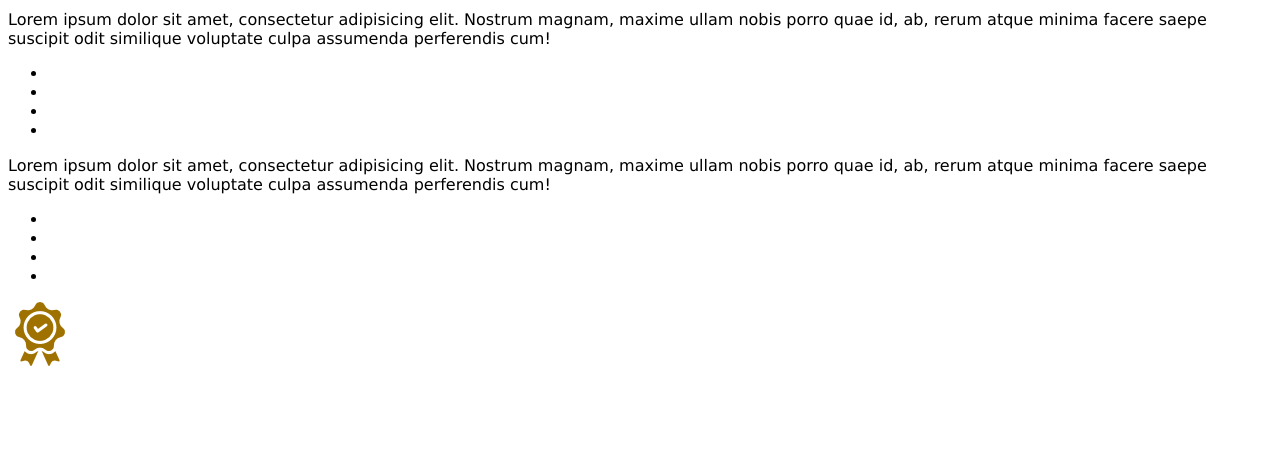
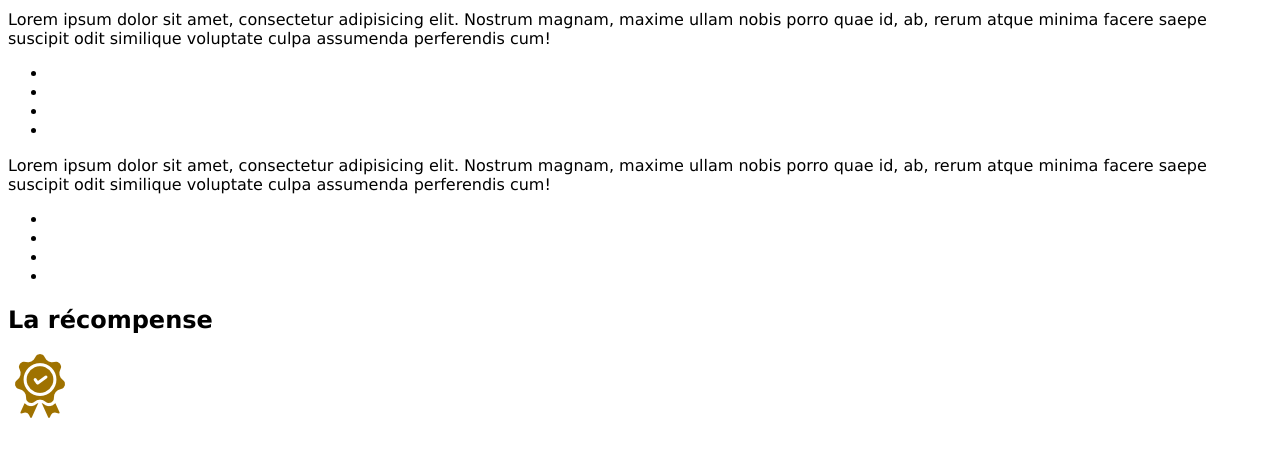
Before and after one commit to valbargue/clone_mon_site_web, a plain HTML site: page index.html in a window 1280 px wide. Shown: the part 110-566 px from the top of the page. Drawn offline with Linux system fonts and the light colour scheme.

Commit message:
amodification du html

```diff
--- a/index.html
+++ b/index.html
@@ -32,6 +32,7 @@
             <li></li>
         </ul>
     </div>
+    <h2>La récompense</h2>
     <img src="images/medal_bronze.png" alt="">
 </body>
 
```
